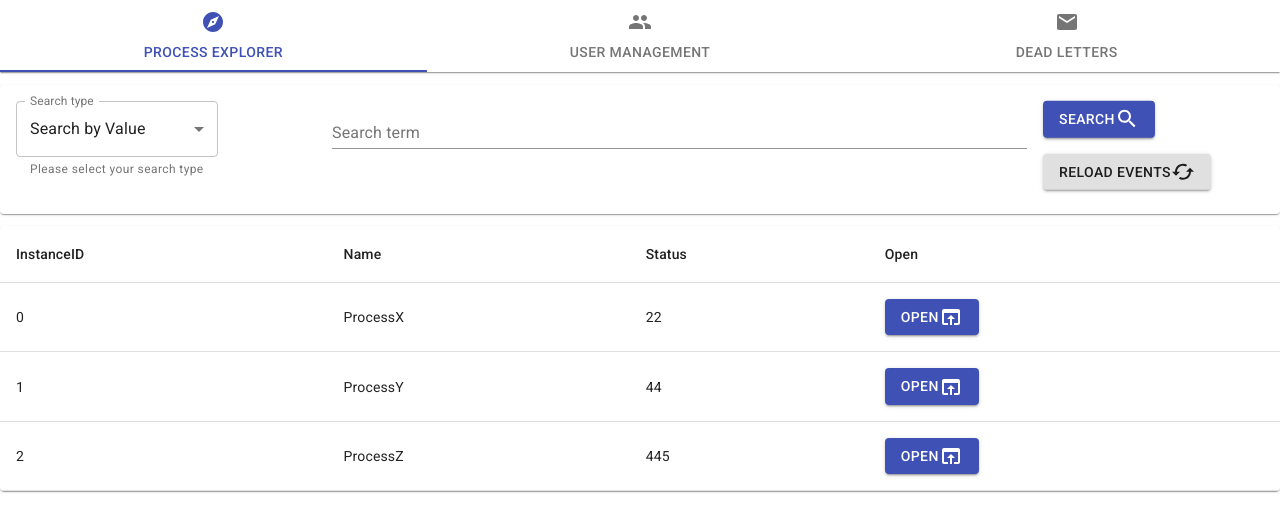
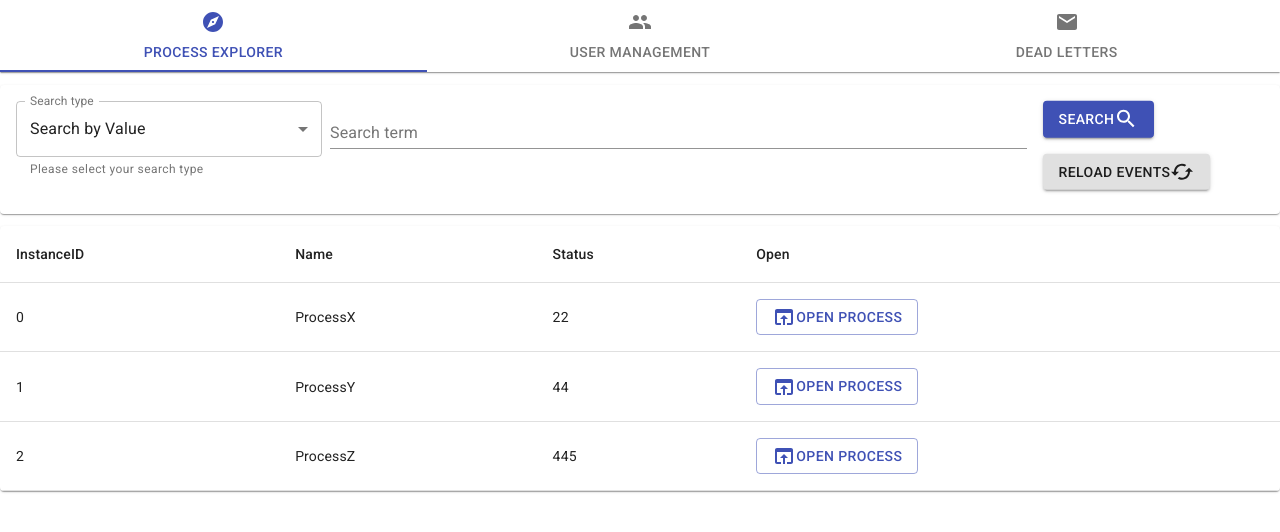
Before and after one commit to DrBlury/Sawu-Monitor-React, a React (Create React App) app in the folder frontend/: page / in a window 1280 px wide. Shown: the top 532 px of the page. Built offline with nearby package versions, Linux system fonts and the light colour scheme.

Commit message:
Open process view added

```diff
--- a/frontend/src/components/Actionsbar/Actionsbar.tsx
+++ b/frontend/src/components/Actionsbar/Actionsbar.tsx
@@ -6,6 +6,7 @@ import Tab from '@material-ui/core/Tab';
 import EmailIcon from '@material-ui/icons/Email';
 import PeopleIcon from '@material-ui/icons/People';
 import ExploreIcon from '@material-ui/icons/Explore';
+import { ChangeHistoryRounded } from '@material-ui/icons';
 
 const useStyles = makeStyles({
   root: {
@@ -13,13 +14,14 @@ const useStyles = makeStyles({
   },
 });
 
-export default function actionsbar() {
+const actionsbar = (props :any) => {
   const classes = useStyles();
   const [value, setValue] = React.useState("explore");
 
   const handleChange = (event: React.ChangeEvent<{}>, newValue: string) => {
+    console.log(newValue);
     setValue(newValue);
-
+    props.changed(newValue)
   };
 
   return (
@@ -39,3 +41,5 @@ export default function actionsbar() {
     </Paper>
   );
 }
+
+export default actionsbar
--- a/frontend/src/components/Eventspage/Eventslist/ProcessEvent.tsx
+++ b/frontend/src/components/Eventspage/Eventslist/ProcessEvent.tsx
@@ -2,18 +2,19 @@ import React from 'react'
 
 import TableRow from '@material-ui/core/TableRow';
 import TableCell from '@material-ui/core/TableCell';
-import { Button } from '@material-ui/core';
-import OpenInBrowserIcon from '@material-ui/icons/OpenInBrowser';
+import ProcessStepList from '../ProcessDetails/ProcessStepList'
 
 const processEvent = (props :any) => {
   return (
     <TableRow key={props.id}>
       <TableCell component="th" scope="row">
-      {props.id}
+        {props.id}
       </TableCell>
       <TableCell align="left">{props.processName}</TableCell>
       <TableCell align="left">{props.status}</TableCell>
-      <TableCell align="left"><Button variant="contained" color="primary" onClick = {props.open}>Open<OpenInBrowserIcon/></Button></TableCell>
+      <TableCell align="left">
+        <ProcessStepList/>
+      </TableCell>
     </TableRow>
   );
 }
--- a/frontend/src/components/Eventspage/Eventslist/ProcessEventList.tsx
+++ b/frontend/src/components/Eventspage/Eventslist/ProcessEventList.tsx
@@ -36,11 +36,11 @@ const useStyles = makeStyles((theme: Theme) =>
 );
 
 const generateEvents = (props :any) => {
+  console.log(props)
   return props.events.map((event :any, index :number) => {
       return <ProcessEvent
         processName={event.name}
         status={event.status}
-        open={() => event.open(event.id)}
         id={event.id}
         key={event.id}
       />
@@ -49,11 +49,7 @@ const generateEvents = (props :any) => {
 
 const processEventList = (props :any) => {
   const classes = useStyles();
-
-  {generateEvents(props)}
-
   return (
-    <div>
     <TableContainer component={Paper}>
       <Table className={classes.table} aria-label="simple table">
         <TableHead>
@@ -69,7 +65,6 @@ const processEventList = (props :any) => {
         </TableBody>
       </Table>
     </TableContainer>
-    </div>
 
   )
 }
--- a/frontend/src/components/Eventspage/ProcessDetails/ProcessStepList.tsx
+++ b/frontend/src/components/Eventspage/ProcessDetails/ProcessStepList.tsx
@@ -1,73 +1,74 @@
-import React, { Component } from 'react';
+import React from 'react';
+import { createStyles, makeStyles, Theme } from '@material-ui/core/styles';
+import Button from '@material-ui/core/Button';
+import Dialog from '@material-ui/core/Dialog';
+import ListItemText from '@material-ui/core/ListItemText';
+import ListItem from '@material-ui/core/ListItem';
+import List from '@material-ui/core/List';
+import Divider from '@material-ui/core/Divider';
+import AppBar from '@material-ui/core/AppBar';
+import Toolbar from '@material-ui/core/Toolbar';
+import IconButton from '@material-ui/core/IconButton';
+import Typography from '@material-ui/core/Typography';
+import CloseIcon from '@material-ui/icons/Close';
+import Slide from '@material-ui/core/Slide';
+import { TransitionProps } from '@material-ui/core/transitions';
 
-import { makeStyles, createStyles, Theme } from '@material-ui/core/styles';
-import Table from '@material-ui/core/Table';
-import TableBody from '@material-ui/core/TableBody';
-import TableCell from '@material-ui/core/TableCell';
-import TableContainer from '@material-ui/core/TableContainer';
-import TableHead from '@material-ui/core/TableHead';
-import TableRow from '@material-ui/core/TableRow';
-import Paper from '@material-ui/core/Paper';
-import ProcessStep from './ProcessStep'
+import OpenInBrowserIcon from '@material-ui/icons/OpenInBrowser';
 
 const useStyles = makeStyles((theme: Theme) =>
   createStyles({
-    root: {
-      flexGrow: 1,
-      marginTop: "5%",
-      marginBottom: 12,
-      align: "center"
+    appBar: {
+      position: 'relative',
     },
-    textfieldButton: {
-      position: "relative",
-      top: "50%",
-      transform: "translateY(-50%)"
-    },
-    paper: {
-      padding: theme.spacing(2),
-      textAlign: 'center',
-      color: theme.palette.text.secondary,
-    },
-    table: {
-      minWidth: 650,
+    title: {
+      marginLeft: theme.spacing(2),
+      flex: 1,
     },
   }),
 );
 
-const generateSteps = (props :any) => {
-  return props.steps.map((step :any, index :number) => {
-    return <ProcessStep
-      timeStamp={step.timeStamp}
-      stepName={step.name}
-      status={step.status}
-      edit={() => step.edit(step.id)}
-      id={step.id}
-      key={step.id}
-    />
-  })
-}
+const Transition = React.forwardRef(function Transition(
+  props: TransitionProps & { children?: React.ReactElement },
+  ref: React.Ref<unknown>,
+) {
+  return <Slide direction="up" ref={ref} {...props} />;
+});
 
-const processStepList = (props :any) => {
+export default function ProcessStepList() {
   const classes = useStyles();
+  const [open, setOpen] = React.useState(false);
+
+  const handleClickOpen = () => {
+    setOpen(true);
+  };
+
+  const handleClose = () => {
+    setOpen(false);
+  };
 
   return (
-    <TableContainer component={Paper}>
-      <Table className={classes.table} aria-label="simple table">
-        <TableHead>
-          <TableRow>
-            <TableCell align="left">Step Name</TableCell>
-            <TableCell align="left">Retries</TableCell>
-            <TableCell align="left">Actions</TableCell>
-            <TableCell align="left">Timestamp</TableCell>
-          </TableRow>
-        </TableHead>
-        <TableBody>
-          {generateSteps(props)}
-        </TableBody>
-      </Table>
-    </TableContainer>
+    <div>
+      <Button variant="outlined" color="primary" onClick={handleClickOpen}>
+        <OpenInBrowserIcon/>
+          Open Process
+      </Button>
+      <Dialog fullScreen open={open} onClose={handleClose} TransitionComponent={Transition}>
+        <AppBar className={classes.appBar}>
+          <Toolbar>
+            <IconButton edge="start" color="inherit" onClick={handleClose} aria-label="close">
+              <CloseIcon />
+            </IconButton>
+            <Typography variant="h6" className={classes.title}>
+              Process Detail View
+            </Typography>
+          </Toolbar>
+        </AppBar>
 
-  )
+        <List>
+
+        </List>
+      </Dialog>
+    </div>
+  );
 }
-
-export default processStepList
--- a/frontend/src/components/Eventspage/Searchbar/Searchbar.tsx
+++ b/frontend/src/components/Eventspage/Searchbar/Searchbar.tsx
@@ -55,7 +55,7 @@ const searchbar = (props :any) => {
       <Card className={classes.root}>
 
         <CardContent>
-          <Grid container spacing={2}>
+          <Grid container spacing={1}>
             <Grid item xs={3}>
               <TextField
                 select
@@ -65,6 +65,7 @@ const searchbar = (props :any) => {
                 onChange={handleChange}
                 helperText="Please select your search type"
                 variant="outlined"
+                fullWidth={true}
               >
                 {searchTypes.map((option) => (
                   <MenuItem key={option.value} value={option.value}>
@@ -82,7 +83,6 @@ const searchbar = (props :any) => {
                     fullWidth={true}
                   />
                 </Grid>
-
 
                 <Grid item xs={3}>
                   <Grid container spacing={2}>
--- a/frontend/src/containers/Eventspage.tsx
+++ b/frontend/src/containers/Eventspage.tsx
@@ -6,27 +6,35 @@ import ProcessEventList from '../components/Eventspage/Eventslist/ProcessEventLi
 
 class Eventspage extends Component {
   state = {
-    openDetailsDialog: false,
+    activeTab: "explore",
     events: [
-      {id: "0", name: "ProcessX", status: 22, open: this.openEvent},
-      {id: "1", name: "ProcessY", status: 44, open: this.openEvent},
-      {id: "2", name: "ProcessZ", status: 445, open: this.openEvent}
+      {id: "0", name: "ProcessX", status: 22},
+      {id: "1", name: "ProcessY", status: 44},
+      {id: "2", name: "ProcessZ", status: 445}
     ]
   }
 
-  openEvent(eventID: number): void {
-    console.log("Opening Event: " + eventID)
-    this.state.openDetailsDialog = true;
+  changeTab(tabName: string) {
+    this.setState({
+      activeTab: tabName
+    })
   }
 
+  render() {
+    let activeTabContent;
 
+    if (this.state.activeTab === "explore") {
+      activeTabContent = <div><Searchbar/><ProcessEventList events={this.state.events}/></div>
+    } else if (this.state.activeTab === "usermanagment"){
+      activeTabContent = <div>This is the usermanagement tab</div>
+    } else if (this.state.activeTab === "deadletters"){
+      activeTabContent = <div>This is the deadletters tab</div>
+    }
 
-  render() {
     return (
       <div className="Eventspage">
-        <Actionsbar/>
-        <Searchbar/>
-        <ProcessEventList events={this.state.events}/>
+        <Actionsbar changed={this.changeTab.bind(this)}/>
+        {activeTabContent}
       </div>
     );
   }
```
Also changed, not shown: frontend/src/components/Eventspage/ProcessDetails/ProcessStep.tsx (deleted, +0 -23 lines).
